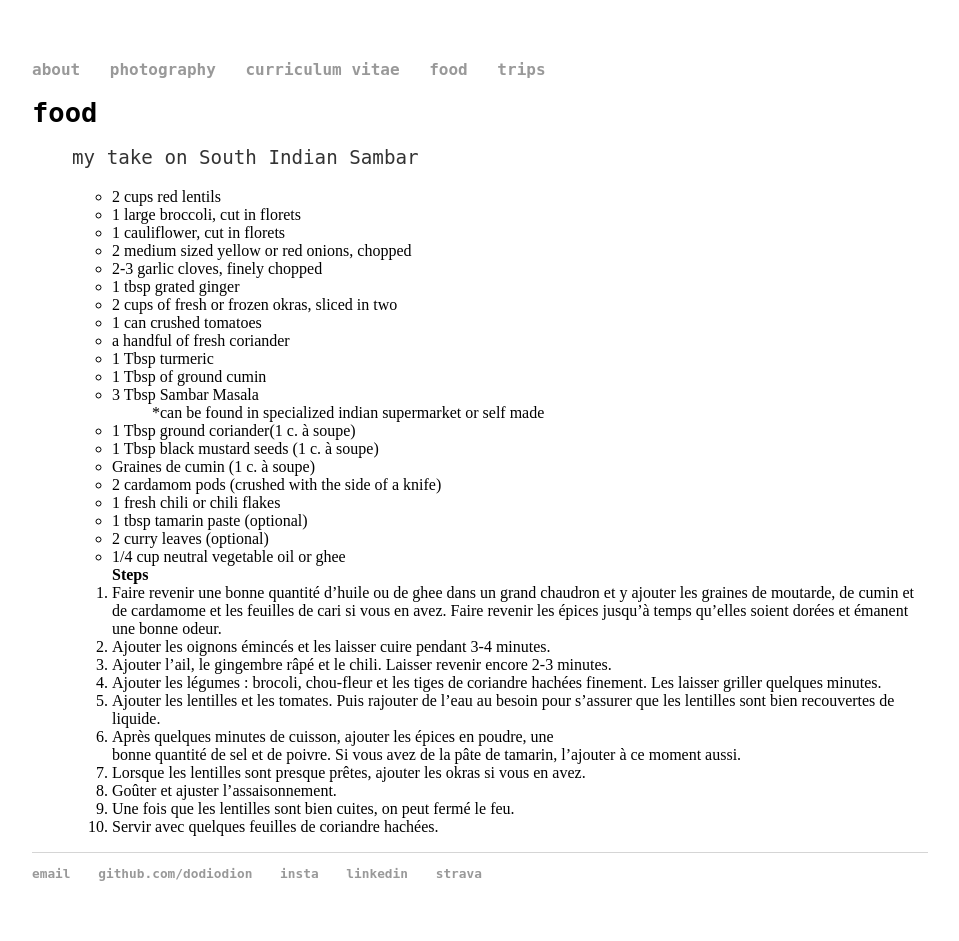
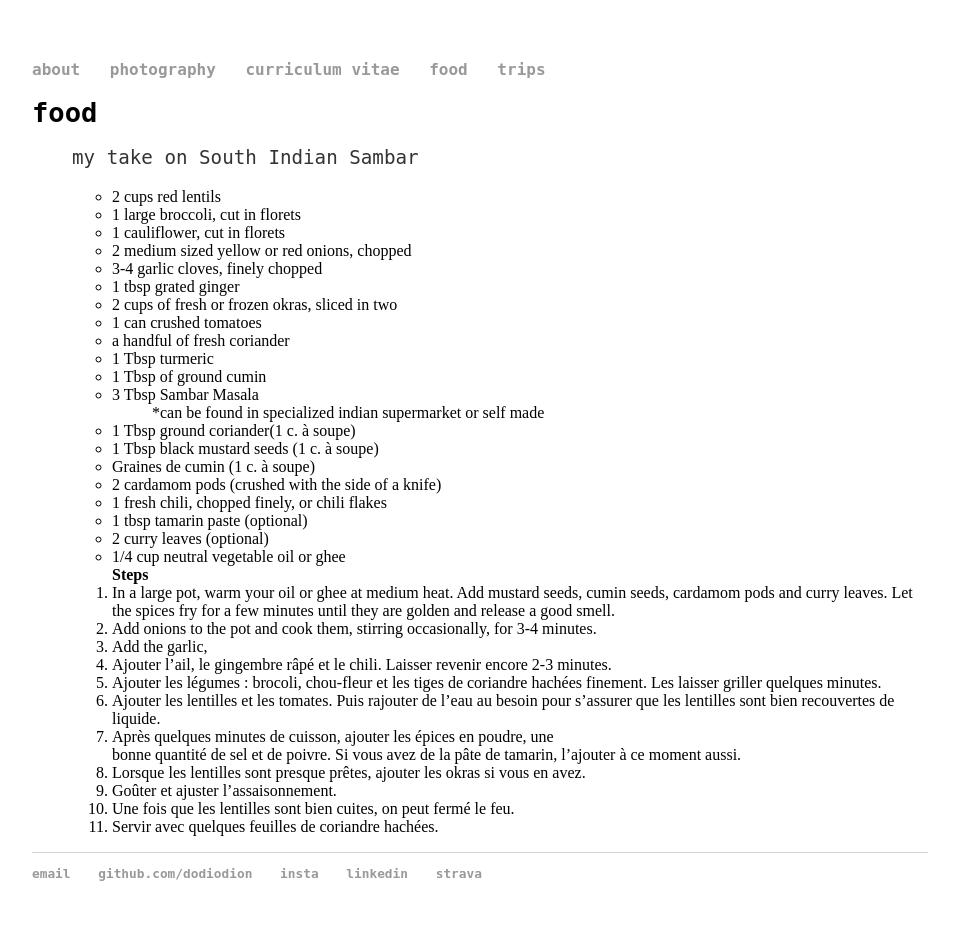
Before and after one commit to dodiodion/dodiodion.github.io, a Jekyll site: the page built from food.html, in a window 1280 px wide. Shown: the whole page, without its empty margins (160-1119 px from the left). Built offline with Jekyll 4.4.1, drawn with Linux system fonts in a browser that asks for light colours.

Commit message:
translate steps

```diff
--- a/food.html
+++ b/food.html
@@ -10,7 +10,7 @@ title: food
 		<li> 1 large broccoli, cut in florets</li>
 		<li> 1 cauliflower, cut in florets</li>
 		<li> 2 medium sized yellow or red onions, chopped</li>
-		<li> 2-3 garlic cloves, finely chopped</li>
+		<li> 3-4 garlic cloves, finely chopped</li>
 		<li> 1 tbsp grated ginger</li>
 		<li> 2 cups of fresh or frozen okras, sliced in two</li>
 		<li> 1 can crushed tomatoes</li>
@@ -18,22 +18,22 @@ title: food
 		<li> 1 Tbsp turmeric </li>
 		<li> 1 Tbsp of ground cumin </li>
 		<li> 3 Tbsp Sambar Masala</li>
-		<ul font-size: 0.8em;>*can be found in specialized indian supermarket or self made</ul>
+		<ul>*can be found in specialized indian supermarket or self made</ul>
 		<li> 1 Tbsp ground coriander(1 c. à soupe)</li>
 		<li> 1 Tbsp black mustard seeds (1 c. à soupe)</li>
 		<li> Graines de cumin (1 c. à soupe)</li>
 		<li> 2 cardamom pods (crushed with the side of a knife)</li>
-		<li> 1 fresh chili or chili flakes</li>
+		<li> 1 fresh chili, chopped finely, or chili flakes</li>
 		<li> 1 tbsp tamarin paste (optional)</li>
 		<li> 2 curry leaves (optional)</li>
 		<li> 1/4 cup neutral vegetable oil or ghee</li>
 	</ul>
 	<ol> <b>Steps</b>
-		<li>Faire revenir une bonne quantité d’huile ou de ghee dans un grand chaudron et y ajouter
-			 les graines de moutarde, de cumin et de cardamome et les feuilles de cari
-			 si vous en avez. Faire revenir les épices jusqu’à temps qu’elles soient
-			 dorées et émanent une bonne odeur.</li>
-		<li>Ajouter les oignons émincés et les laisser cuire pendant 3-4 minutes.</li>
+		<li>In a large pot, warm your oil or ghee at medium heat. Add mustard seeds,
+			 cumin seeds, cardamom pods and curry leaves. Let the spices fry for a few
+			 minutes until they are golden and release a good smell.</li>
+		<li>Add onions to the pot and cook them, stirring occasionally, for 3-4 minutes.</li>
+		<li>Add the garlic,
 		<li>Ajouter l’ail, le gingembre râpé et le chili. Laisser revenir encore
 			2-3 minutes.</li>
 		<li>Ajouter les légumes : brocoli, chou-fleur et les tiges de coriandre
```
